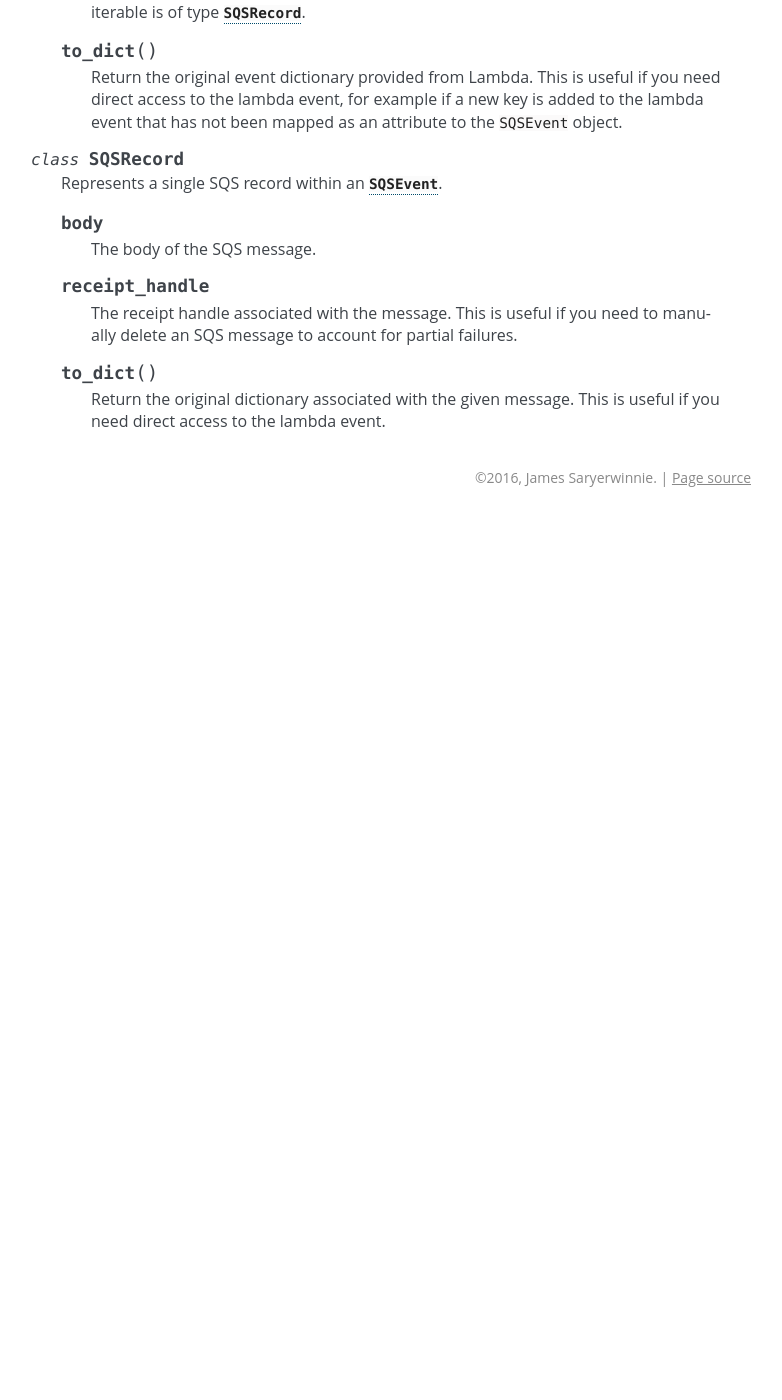
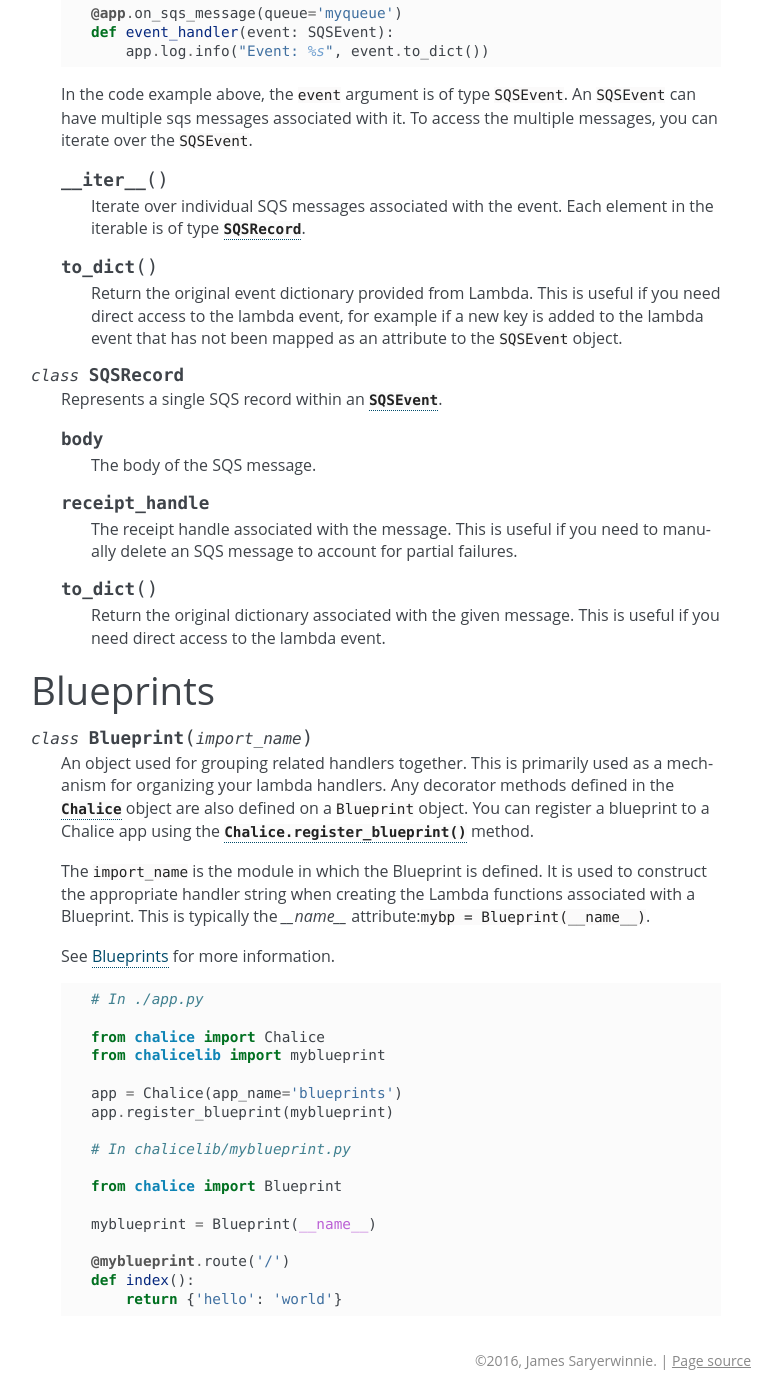
Before and after one commit to aws/chalice, a Sphinx documentation site: the page built from docs/source/api.rst, in a window 1280 px wide and 1400 px high, scrolled down 15407 px. Shown: the whole window, without its empty margins (399-1181 px from the left). Built offline with Sphinx 7.4.7, drawn with Linux system fonts in a browser that asks for light colours; pages that are not in the unit, such as notebooks, are missing from menus; before the commit the page ends 15924 px from its top, so only the background shows below that; some of the changed text lies outside the part shown.

Commit message:
Add API docs for blueprints

```diff
--- a/docs/source/api.rst
+++ b/docs/source/api.rst
@@ -299,6 +299,20 @@
         with the chalice app name as well as the stage name to create the
         entire lambda function name.  This parameter is optional.  If it is
         not provided, the name of the python function will be used.
+
+   .. method:: register_blueprint(blueprint, name_prefix=None, url_prefix=None)
+
+      Register a :class:`Blueprint` to a Chalice app.
+      See :doc:`topics/blueprints` for more information.
+
+      :param blueprint: The :class:`Blueprint` to register to the app.
+
+      :param name_prefix: An optional name prefix that's added to all the
+        resources specified in the blueprint.
+
+      :param url_prefix: An optional url prefix that's added to all the
+        routes defined the Blueprint.  This allows you to set the root mount
+        point for all URLs in a Blueprint.
 
 
 Request
@@ -954,3 +968,43 @@
       Return the original dictionary associated with the given
       message. This is useful if you need direct
       access to the lambda event.
+
+
+Blueprints
+==========
+
+.. class:: Blueprint(import_name)
+
+  An object used for grouping related handlers together.
+  This is primarily used as a mechanism for organizing your lambda
+  handlers.  Any decorator methods defined in the :class:`Chalice`
+  object are also defined on a ``Blueprint`` object.  You can register
+  a blueprint to a Chalice app using the :meth:`Chalice.register_blueprint`
+  method.
+
+  The ``import_name`` is the module in which the Blueprint is defined.
+  It is used to construct the appropriate handler string when creating
+  the Lambda functions associated with a Blueprint.  This is typically
+  the `__name__` attribute:``mybp = Blueprint(__name__)``.
+
+  See :doc:`topics/blueprints` for more information.
+
+  .. code-block:: python
+
+      # In ./app.py
+
+      from chalice import Chalice
+      from chalicelib import myblueprint
+
+      app = Chalice(app_name='blueprints')
+      app.register_blueprint(myblueprint)
+
+      # In chalicelib/myblueprint.py
+
+      from chalice import Blueprint
+
+      myblueprint = Blueprint(__name__)
+
+      @myblueprint.route('/')
+      def index():
+          return {'hello': 'world'}
```
Also changed, not shown: other parts of docs/source/api.rst (+2 -2 lines).
